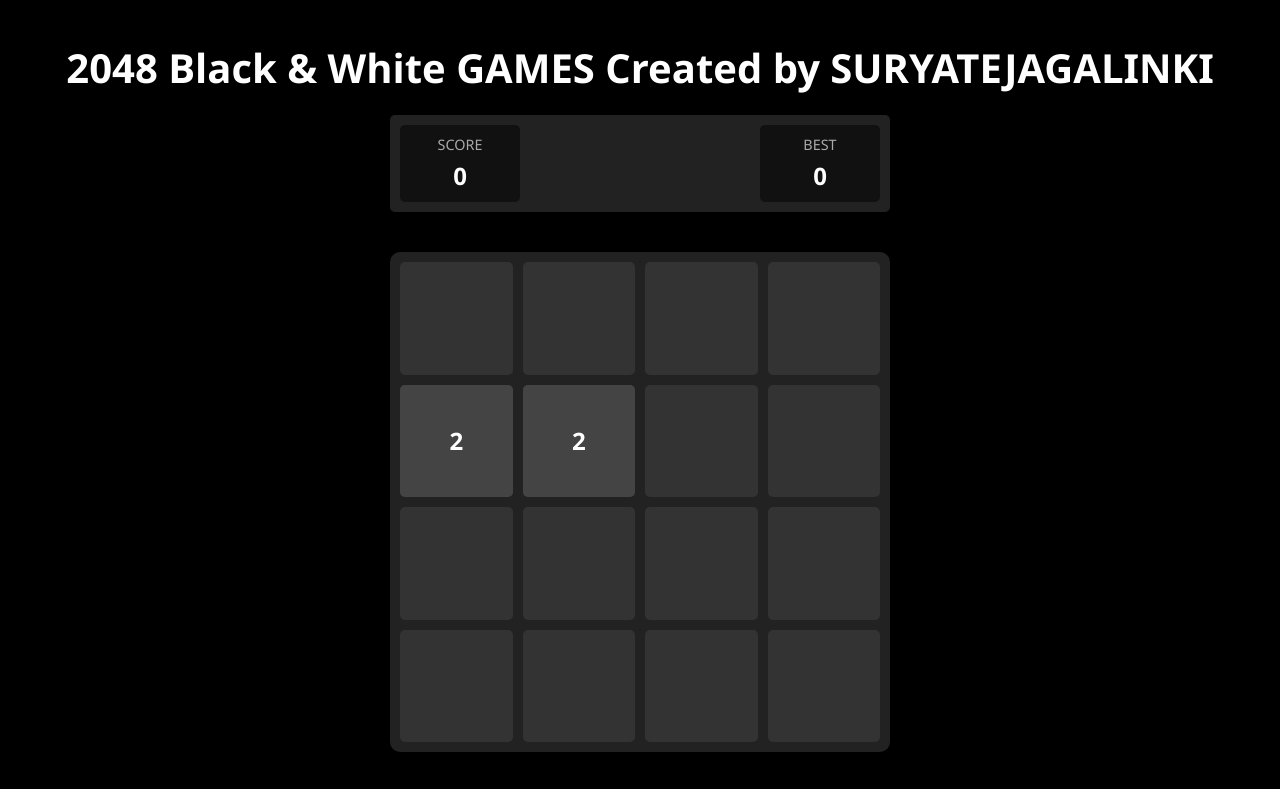
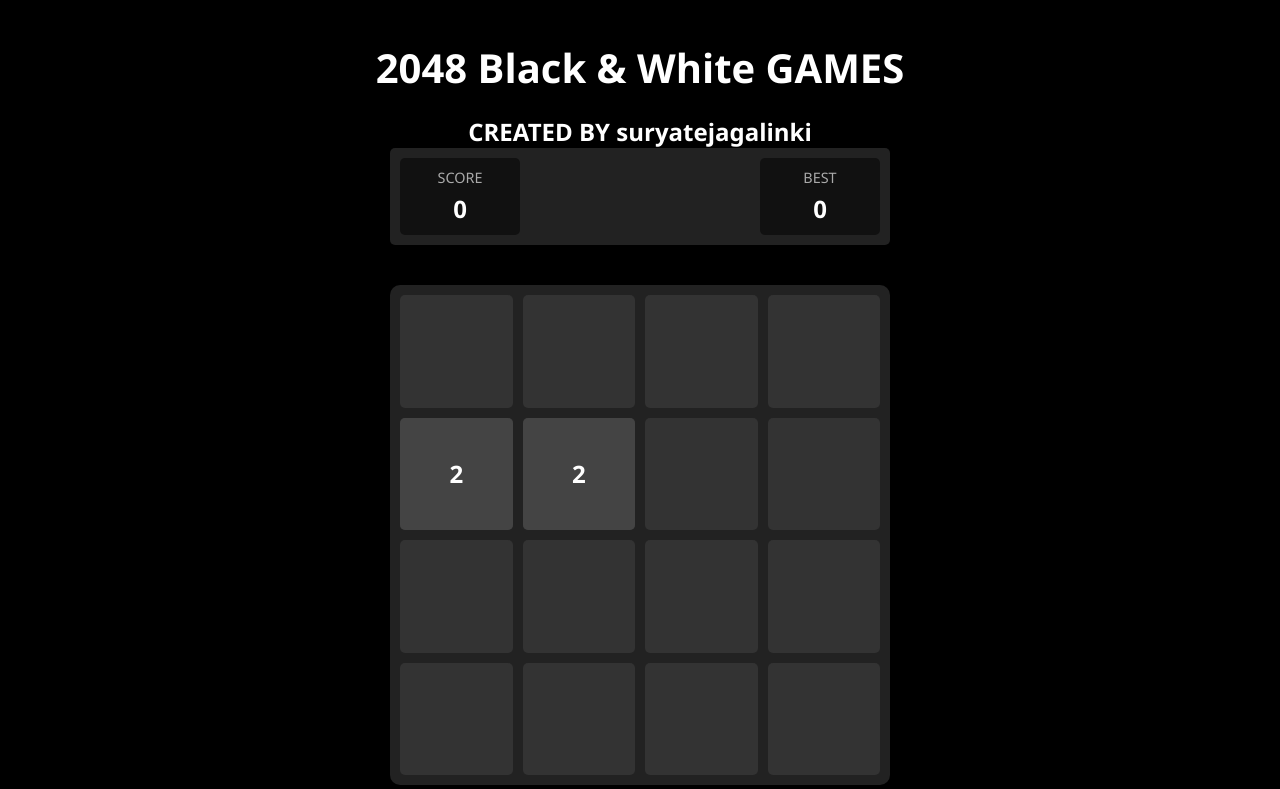
Before and after one commit to Suryatejagalinki/2048, a plain HTML site: page index.html in a window 1280 px wide. Shown: the top 789 px of the page. Drawn offline with Linux system fonts and the light colour scheme.

Commit message:
Update index.html

```diff
--- a/index.html
+++ b/index.html
@@ -7,9 +7,8 @@
     <link rel="stylesheet" href="style.css">
 </head>
 <body>
-    <h1>2048 Black & White GAMES
-    Created by SURYATEJAGALINKI</h1>
-
+    <h1>2048 Black & White GAMES</h1>
+    <h2>CREATED BY suryatejagalinki </h2>
     <div class="score-container">
         <div class="score-box">
             <div class="score-title">SCORE</div>
```
